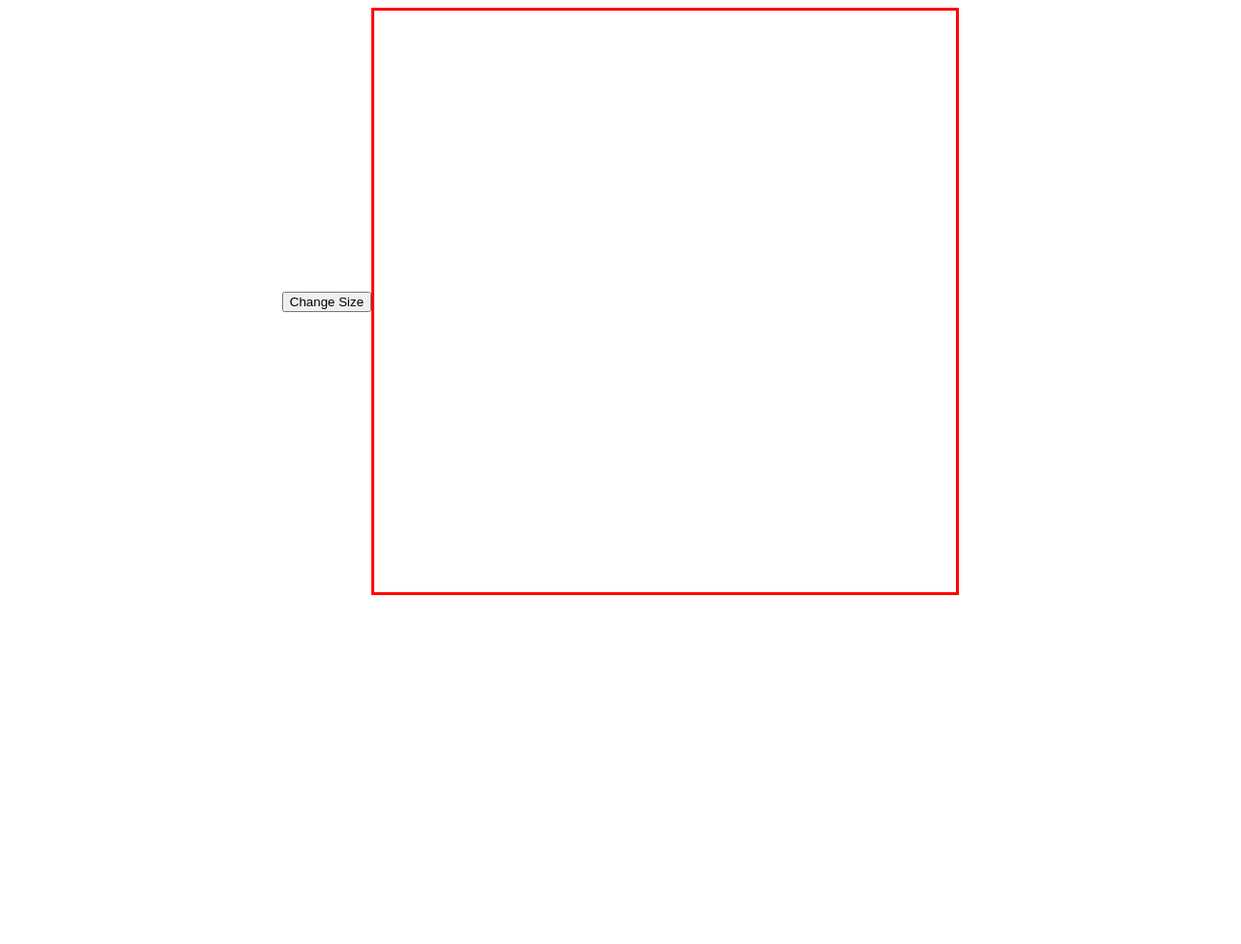
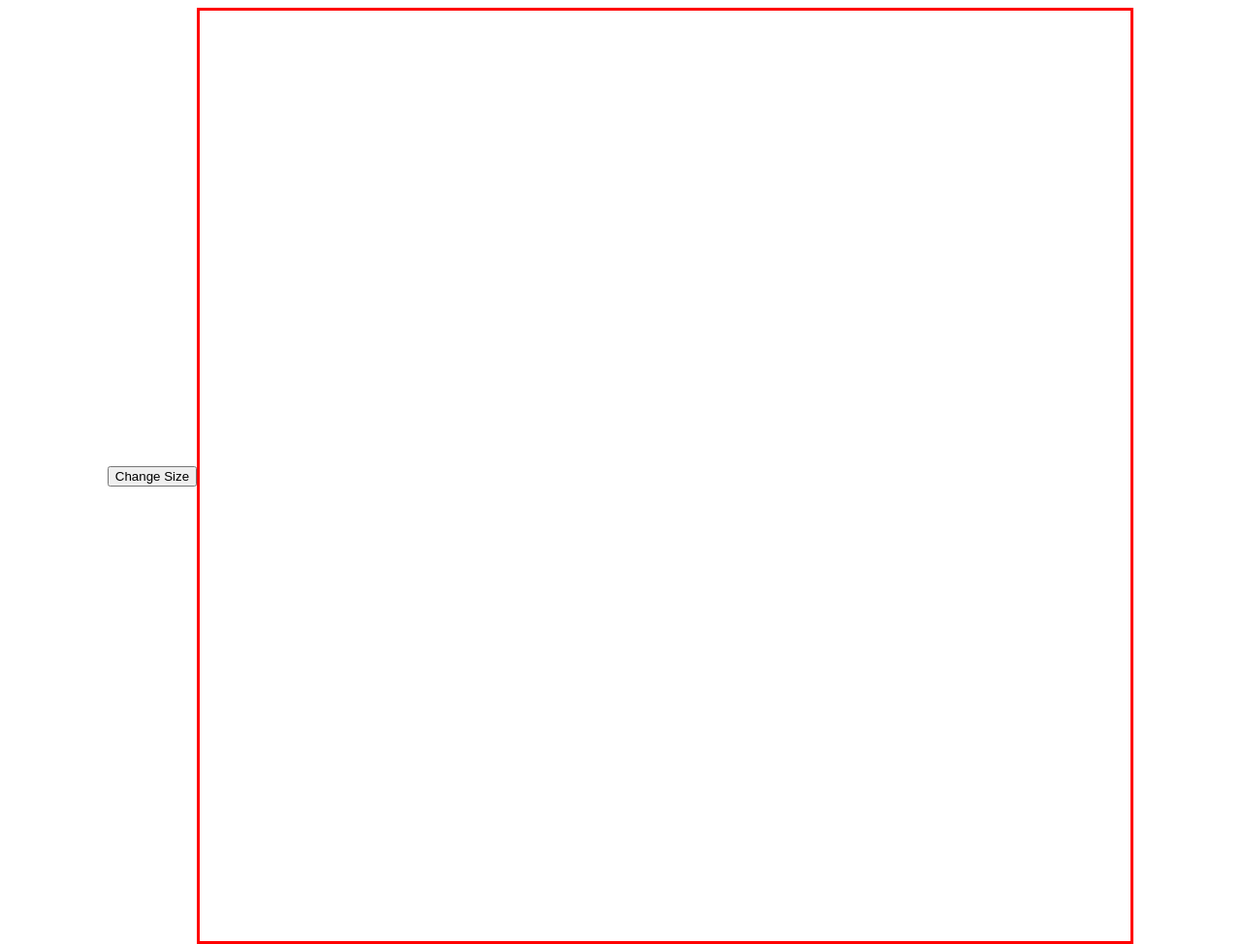
Before and after one commit to alinjobo/sketch, a plain HTML site: page index.html in a window 1280 px wide. Shown: the whole page at 97% size. Before the commit the page ends 800 px from the top, so only its background shows below. Drawn offline with Linux system fonts and the light colour scheme.

Commit message:
changed div[] to div

```diff
--- a/index.js
+++ b/index.js
@@ -1,25 +1,28 @@
 function creategrid(size=16){
+    //const div=[];
+
+    const cont=document.querySelector('.container');
 
     const s=size*size;
-    const side= 600/size;
+    const side= 960/size;
     console.log(side);
+
     for(let i=0;i<s;++i){
-        div[i]=document.createElement('div');
-        div[i].classList.add('pixel');
+      const  div=document.createElement('div');
+        div.classList.add('pixel');
 
-        div[i].style.cssText= `width:${side}px; height:${side}px`;
-      //  div[i].style.height="37.5px";
-       // div[i].style.width="37.5px";
-        cont.appendChild(div[i]);
+        div.style.cssText= `width:${side}px; height:${side}px`;
+
+        cont.appendChild(div);
 
        cont.addEventListener('mousedown',()=>{
-        div[i].addEventListener('mouseover',()=>{
-            div[i].style.backgroundColor= 'black';
+        div.addEventListener('mouseover',()=>{
+            div.style.backgroundColor= 'black';
 
         });
        });
-      cont.addEventListener('mouseup',()=>{
-        div[i].removeEventListener();
+      cont.addEventListener('mouserelease',()=>{
+        div.removeEventListener();
       });
        // cont.addEventListener('')
 
@@ -28,15 +31,15 @@ function creategrid(size=16){
 
 
 }
-const div=[];
-const cont=document.querySelector('.container');
+
 creategrid();
 
 const b=document.querySelector('button');
 function newgrid()
 {
 
-        creategrid(prompt(''));
+      creategrid(prompt('Enter size'));
+
 }
 b.addEventListener('click',newgrid);
 //
--- a/styles.css
+++ b/styles.css
@@ -11,8 +11,8 @@ body{
 }
 .container{
     display: flex;
-    width: 600px;
-    height: 600px;
+    width: 960px;
+    height: 960px;
     margin: 0px;
     flex: 1;
     flex-wrap: wrap;
```
